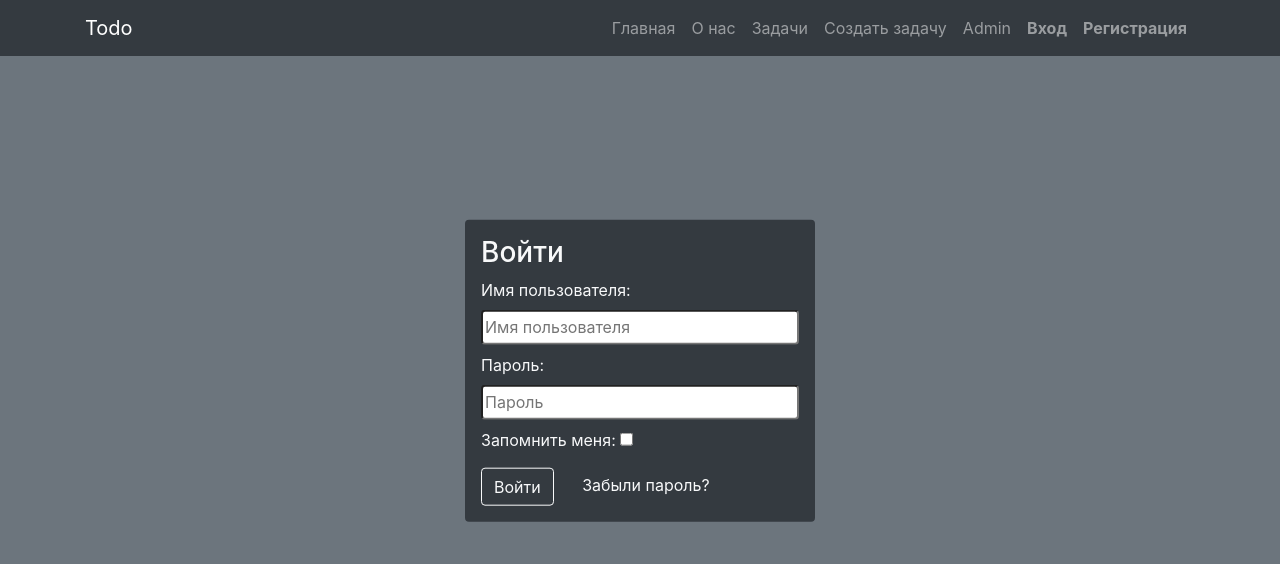
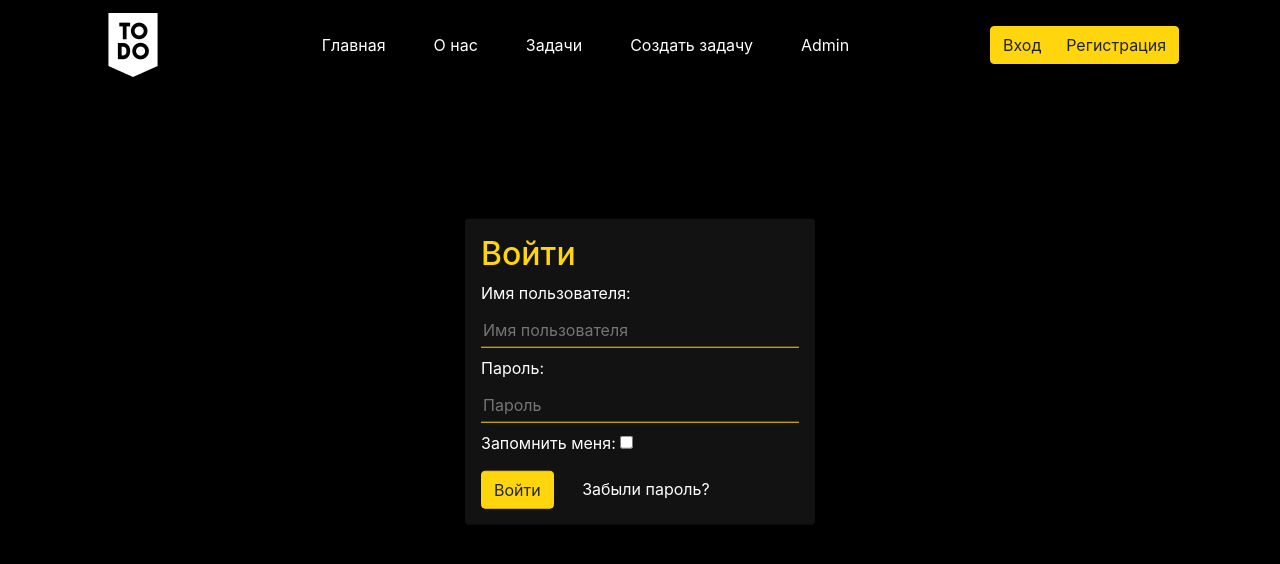
Before and after one commit to Ivanov-Vladislav/DataBase, a Django app: page /accounts/login/ in a window 1280 px wide. Shown: the top 564 px of the page. Run offline with Django 3.2, Linux system fonts and the light colour scheme.

Commit message:
New style site

```diff
--- a/main/templates/account/login.html
+++ b/main/templates/account/login.html
@@ -8,7 +8,7 @@
 
 {% block content %}
 <div class="main-section form-block">
-    <h3>{% trans "Sign In" %}</h3>
+    <h2 class="text-warning">{% trans "Sign In" %}</h2>
 
     {#{% get_providers as socialaccount_providers %}#}
 
@@ -38,8 +38,8 @@
         <input type="hidden" name="{{ redirect_field_name }}" value="{{ redirect_field_value }}"/>
         {% endif %}
 
-        <button class="btn btn-outline-light" type="submit">{% trans "Sign In" %}</button>
-        <a class="button text-light text-decoration-none ml-4" href="{% url 'account_reset_password' %}">{% trans "Forgot Password?" %}</a>
+        <button class="btn btn-warning" type="submit">{% trans "Sign In" %}</button>
+        <a class="button text-decoration-none ml-4" href="{% url 'account_reset_password' %}">{% trans "Forgot Password?" %}</a>
     </form>
 </div>
 {% endblock %}
--- a/main/templates/account/logout.html
+++ b/main/templates/account/logout.html
@@ -6,7 +6,7 @@
 
 {% block content %}
 <div class="main-section form-block">
-    <h1>{% trans "Sign Out" %}</h1>
+    <h2 class="text-warning">{% trans "Sign Out" %}</h2>
 
     <p>{% trans 'Are you sure you want to sign out?' %}</p>
 
@@ -15,7 +15,7 @@
         {% if redirect_field_value %}
         <input type="hidden" name="{{ redirect_field_name }}" value="{{ redirect_field_value }}"/>
         {% endif %}
-        <button class="btn btn-outline-light" type="submit">{% trans 'Sign Out' %}</button>
+        <button class="btn btn-warning" type="submit">{% trans 'Sign Out' %}</button>
     </form>
 
 </div>
--- a/main/templates/account/signup.html
+++ b/main/templates/account/signup.html
@@ -6,16 +6,16 @@
 
 {% block content %}
 <div class="main-section form-block">
-    <h3>{% trans "Sign Up" %}</h3>
+    <h2 class="text-warning">{% trans "Sign Up" %}</h2>
     <form class="form" id="signup_form" method="post" action="{% url 'account_signup' %}">
         {% csrf_token %}
         {{ form.as_p }}
         {% if redirect_field_value %}
         <input type="hidden" name="{{ redirect_field_name }}" value="{{ redirect_field_value }}"/>
         {% endif %}
-        <button class="btn btn-outline-light mt-2" type="submit">{% trans "Sign Up" %} &raquo;</button>
+        <button class="btn btn-warning mt-2" type="submit">{% trans "Sign Up" %} &raquo;</button>
     </form>
-    <p class="mt-2">{% blocktrans %}Уже зарегистрированы? <a class="text-primary text-decoration-none" href="{{ login_url }}">Войдите.</a>{% endblocktrans %}
+    <p class="mt-2">{% blocktrans %}Уже зарегистрированы? <a class="text-warning text-decoration-none" href="{{ login_url }}">Войдите.</a>{% endblocktrans %}
     </p>
 </div>
 {% endblock %}
--- a/main/templates/main/base.html
+++ b/main/templates/main/base.html
@@ -6,58 +6,50 @@
   <link rel="stylesheet" href="https://cdn.jsdelivr.net/npm/bootstrap@4.5.3/dist/css/bootstrap.min.css"
         integrity="sha384-TX8t27EcRE3e/ihU7zmQxVncDAy5uIKz4rEkgIXeMed4M0jlfIDPvg6uqKI2xXr2" crossorigin="anonymous">
   <link rel="stylesheet" type="text/css" href="{% static 'template/css/main.css' %}">
+  <link rel="shortcut icon" href="../../../static/template/image/leaf.png" type="image/png">
   <title>{% block title %}{% endblock %}</title>
 </head>
-<body class="bg-secondary">
-<nav class="navbar navbar-expand-md navbar-dark bg-dark">
+<body>
 <div class="container">
-        <a href="{% url 'home' %}" class="navbar-brand">Todo</a>
+  <nav class="navbar navbar-expand-md navbar-dark">
+    <a href="{% url 'home' %}" class="navbar-brand"><img src="../../../static/template/image/to-do.png" alt=""></a>
     <button class="navbar-toggler" type="button" data-toggle="collapse" data-target="#navbarSupportedContent"
             aria-controls="navbarSupportedContent" aria-expanded="false" aria-label="Toggle navigation">
       <span class="navbar-toggler-icon"></span>
     </button>
     <div class="collapse navbar-collapse" id="navbarSupportedContent">
-            <ul class="navbar-nav ml-auto">
-                <li class="nav-item">
-                    <a class="nav-link" href="{% url 'home' %}">Главная</a>
+      <ul class="navbar-nav mx-auto">
+        <li class="nav-item px-4">
+          <a class="nav-link px-0" href="{% url 'home' %}">Главная</a>
         </li>
-                <li class="nav-item">
-                    <a class="nav-link" href="{% url 'about' %}">О нас</a>
+        <li class="nav-item px-4">
+          <a class="nav-link px-0" href="{% url 'about' %}">О нас</a>
         </li>
-                <li class="nav-item">
-                    <a class="nav-link" href="{% url 'tasks' %}">Задачи</a>
+        <li class="nav-item px-4">
+          <a class="nav-link px-0" href="{% url 'tasks' %}">Задачи</a>
         </li>
-                <li class="nav-item">
-                    <a class="nav-link" href="{% url 'createtask' %}">Создать задачу</a>
+        <li class="nav-item px-4">
+          <a class="nav-link px-0" href="{% url 'createtask' %}">Создать задачу</a>
         </li>
-                <li class="nav-item">
-                    <a class="nav-link" href="admin">Admin</a>
+        <li class="nav-item px-4">
+          <a class="nav-link px-0" href="admin">Admin</a>
         </li>
-                {% if user.is_authenticated %}
-                <li class="nav-item">
-                    <span class="nav-link">{{user.username }} </span>
-                </li>
-                <li class="nav-item">
-                    <a class="nav-link" href="{% url 'account_logout' %}">
-                        Выход
-                    </a>
-                </li>
-                {% else %}
-                <li class="nav-item font-weight-bold">
-                    <a class="nav-link" href="{% url 'account_login' %}">
-                        Вход
-                    </a>
-                </li>
-                <li class="nav-item font-weight-bold">
-                    <a class="nav-link" href="{% url 'account_signup' %}">
-                        Регистрация
-                    </a>
-                </li>
-                {% endif %}
       </ul>
     </div>
+    {% if user.is_authenticated %}
+    <div>
+      <span class="mr-3 text-white">{{user.username }} </span>
+      <a type="button" class="btn btn-warning" href="{% url 'account_logout' %}">Выход</a>
     </div>
+    {% else %}
+    <div class="btn-group" role="group">
+      <a type="button" class="btn btn-warning" href="{% url 'account_login' %}">Вход</a>
+      <a type="button" class="btn btn-warning" href="{% url 'account_signup' %}">Регистрация</a>
+    </div>
+    {% endif %}
   </nav>
+</div>
+
 {% block content %}{% endblock %}
 <script src="https://code.jquery.com/jquery-3.5.1.slim.min.js"
         integrity="sha384-DfXdz2htPH0lsSSs5nCTpuj/zy4C+OGpamoFVy38MVBnE+IbbVYUew+OrCXaRkfj"
--- a/main/templates/main/createtask.html
+++ b/main/templates/main/createtask.html
@@ -6,7 +6,7 @@
 
 {% block content %}
 <div class="container">
-    <h1>Создать задачу</h1>
+  <h2 class="text-white">Создать задачу</h2>
   <form method="post">
     {% csrf_token %}
     {{ form.title }}<br>
@@ -14,7 +14,7 @@
     {{ form.date }}<br>
 
     <button type="submit" class="btn btn-success">Добавить</button>
-      <button type="reset" class="btn btn-success">Очистить</button>
+    <button type="reset" class="btn btn-danger">Очистить</button>
     <span>{{ error }}</span>
   </form>
 </div>
--- a/main/templates/main/index.html
+++ b/main/templates/main/index.html
@@ -1,17 +1,17 @@
 {% extends 'main/base.html' %}
 
 {% block title %}
-  Главная
+Главная
 {% endblock %}
 
 {% block content %}
 <div class="main-section text-center">
-  <h1 class="mb-3">Project To Do</h1>
+  <h1 class="mb-3 text-warning">Project To Do</h1>
   <span>To Do поможет вам сосредоточиться</span>
   <br>
   <span>на любом занятии — от работы до игры.</span>
   <div class="mt-3">
-    <a href="{% url 'tasks' %}" role="button" class="btn btn-outline-light">Начать работу</a>
+    <a href="{% url 'tasks' %}" role="button" class="btn btn-warning">Начать работу</a>
   </div>
 </div>
 {% endblock %}
--- a/static/template/css/main.css
+++ b/static/template/css/main.css
@@ -1,44 +1,91 @@
+body {
+    background-color: #000000;
+}
 .main {
-    background: url("../image/background-main.jpg") no-repeat center top fixed;
+    background: url("../image/background-main.jpg") no-repeat center center fixed;
     background-size: cover;
+}
+.text-warning {
+    color: #FFD50D !important;
+}
+.border-warning {
+    border-color: #FFD50D !important;
+}
+.btn-warning {
+    color: #212529;
+    background-color: #FFD50D;
+    border-color: #FFD50D;
+}
+.btn-warning:hover {}
+.btn-outline-warning {
+    color: #FFD50D;
+    border-color: #FFD50D;
+}
+.btn-outline-warning:hover {
+    color: #000000;
+    background-color: #FFD50D;
+    border-color: #FFD50D;
+}
+.navbar-dark .navbar-nav .nav-link {
+    color: #ffffff;
+}
+.navbar-dark .navbar-nav .nav-link:hover {
+    color: #FFD50D;
+    border-bottom: 1px solid #FFD50D;
 }
 .main-section {
     position: absolute;
     top: 35%;
     left: 50%;
     transform: translate(-50%, -20%);
-    color: #f8f9fa;
+    color: #ffffff;
 }
-
 .form-block {
     width: 350px;
-    background-color: #343a40;
+    background-color: #121212;
     border-radius: 4px;
     padding: 16px;
 }
-
+a {
+    color: #ffffff;
+}
+.form a:hover {
+    border-bottom: 1px solid #FFD50D;
+    color: #FFD50D;
+}
 .form p {
     margin-bottom: 8px;
 }
-
 .form p label {
     display: block;
 }
-
 .form p:last-of-type label {
     display: inline-block;
 }
-
 .form p input:not(#id_remember) {
-    border-radius: 4px;
     width: 100%;
     height: 35px;
+    background: transparent;
+    border: none;
+    border-bottom: 1px solid #FFD50D;
 }
-
+.form p input:not(#id_remember):focus {
+    outline:none;
+}
 .nav-pills .nav-link.active {
     background-color: #343a40;
 }
-
 .subtitle-task {
     font-size: 14px;
 }
+.card-status {
+    margin-top: 10px;
+    font: 700 18px sans-serif;
+}
+.card {
+    border-radius: 0;
+    background-color: #121212;
+}
+.card h5 {
+    color: #FFD50D;
+}
```
Also changed, not shown: main/templates/main/tasks.html (+10 -10 lines), db.sqlite3, static/template/image/background-main.jpg, static/template/image/leaf.png (added), static/template/image/to-do.png (added), 1 other file. Lines whose indentation alone changed are shown as unchanged.
